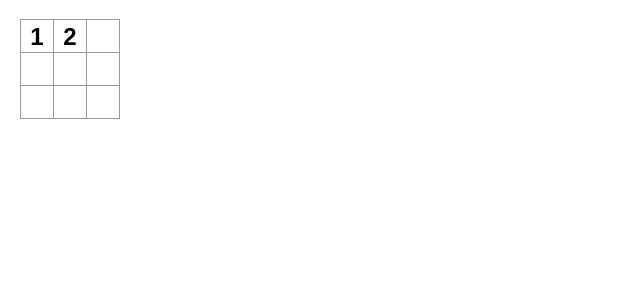
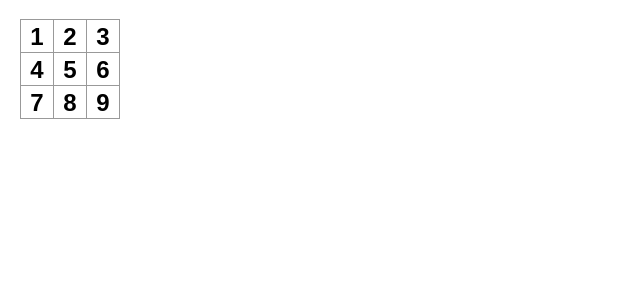
Before and after one commit to seanevans-test/React-Tic-Tac-Toe, a React (Create React App) app: page / in a window 1280 px wide. Shown: the top 300 px of the page, without its empty margins (0-640 px from the left). Built offline with nearby package versions, Linux system fonts and the light colour scheme.

Commit message:
added all values

```diff
--- a/src/App.js
+++ b/src/App.js
@@ -7,17 +7,17 @@
     <div className="board-row">
       <Square value="1" />
       <Square value="2" />
-      <Square />
+      <Square value="3" />
     </div>
     <div className="board-row">
-      <Square />
-      <Square />
-      <Square />
+      <Square value="4" />
+      <Square value="5" />
+      <Square value="6" />
     </div>
     <div className="board-row">
-      <Square />
-      <Square />
-      <Square />
+      <Square value="7" />
+      <Square value="8" />
+      <Square value="9" />
     </div>
   </>
   );
```
